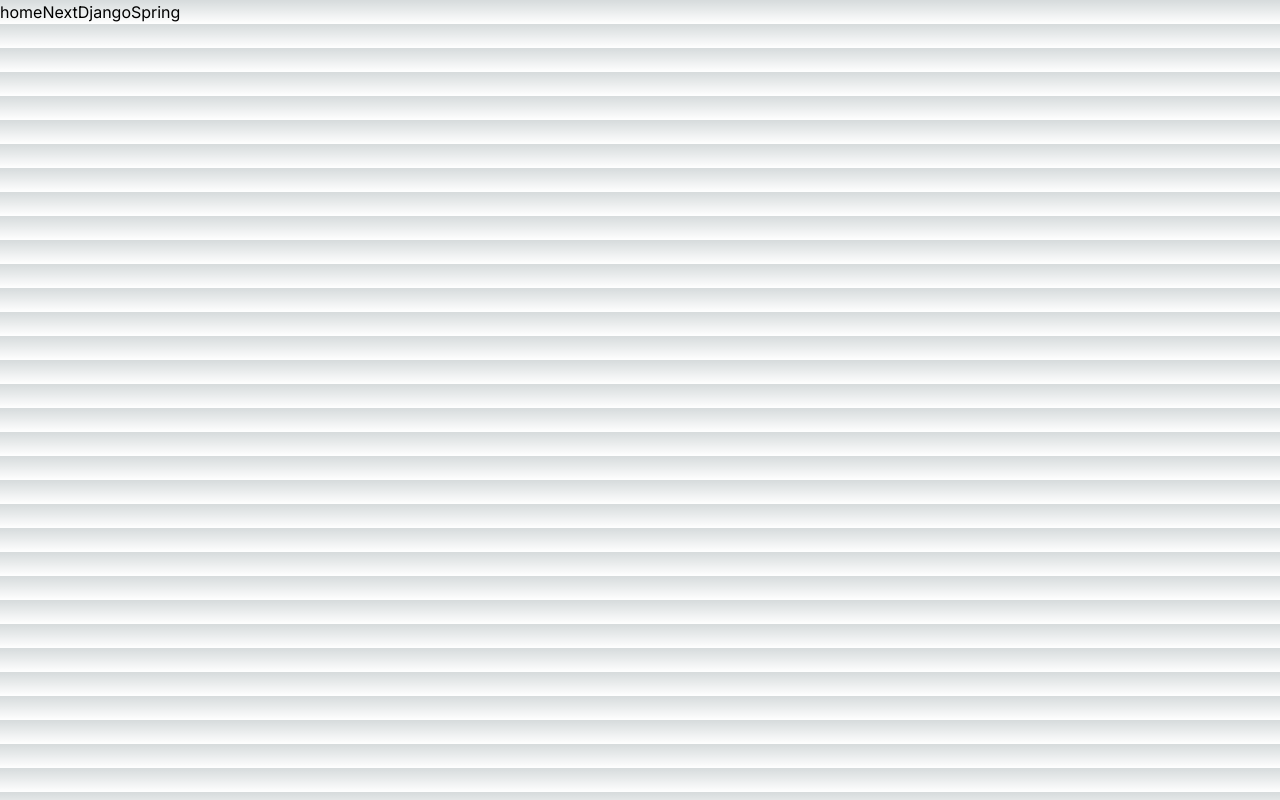
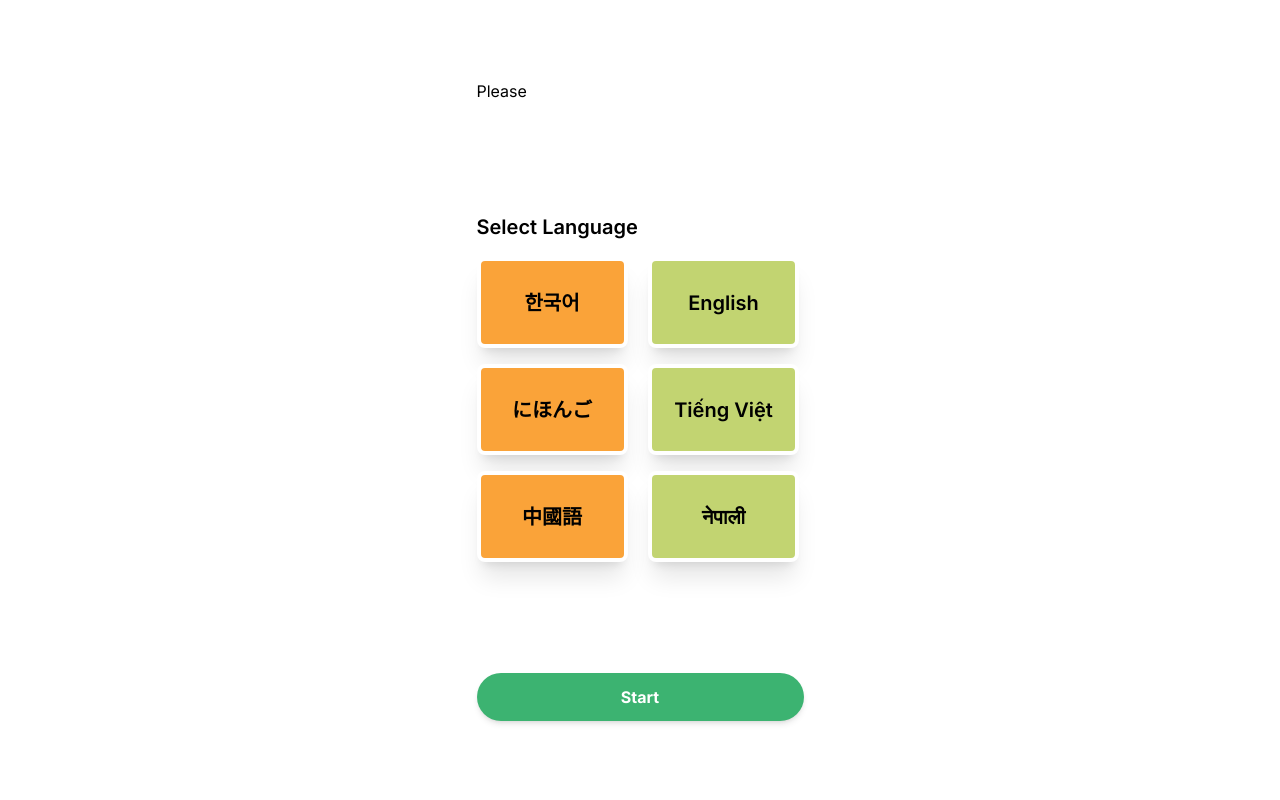
Before and after one commit to KDT-BokJob/project-please-front, a Next.js app: page / in a window 1280 px wide. Built offline with nearby package versions, Linux system fonts and the light colour scheme.

Commit message:
✨ Feat: entry 페이지 퍼블리싱

```diff
--- a/src/app/globals.css
+++ b/src/app/globals.css
@@ -18,10 +18,4 @@
 
 body {
   color: rgb(var(--foreground-rgb));
-  background: linear-gradient(
-      to bottom,
-      transparent,
-      rgb(var(--background-end-rgb))
-    )
-    rgb(var(--background-start-rgb));
 }
--- a/src/app/page.tsx
+++ b/src/app/page.tsx
@@ -1,12 +1,46 @@
-import Image from 'next/image'
+import { Button } from '@/components/ui/button'
 
-export default function Home() {
+const languageArr = [
+  {
+    language: '한국어',
+  },
+  {
+    language: 'English',
+  },
+  {
+    language: 'にほんご',
+  },
+  {
+    language: 'Tiếng Việt',
+  },
+  {
+    language: '中國語',
+  },
+  {
+    language: 'नेपाली',
+  },
+]
+
+export default function Entry() {
   return (
-    <main>
-      home
-      <a href="http://localhost:3000">Next</a>
-      <a href="http://localhost:8000">Django</a>
-      <a href="http://localhost:8080">Spring</a>
+    <main className="w-[23.4375rem] h-screen px-6 py-6 flex flex-col justify-around m-auto">
+      <h1>Please</h1>
+      <section>
+        <h2 className="font-semibold text-xl">Select Language</h2>
+        <div className="grid grid-cols-2 gap-4 mt-4">
+          {languageArr.map((data, index) => (
+            <Button
+              key={data.language}
+              className={`w-[9.4375rem] h-[5.6875rem] border-4 border-white rounded-lg text-xl text-black font-semibold ${
+                index % 2 ? 'bg-[#C2D471]' : 'bg-[#FAA339]'
+              } shadow-xl`}
+            >
+              {data.language}
+            </Button>
+          ))}
+        </div>
+      </section>
+      <Button className="w-full h-12 rounded-full font-bold text-base text-white bg-[#3CB371] shadow-md">Start</Button>
     </main>
   )
 }
```
